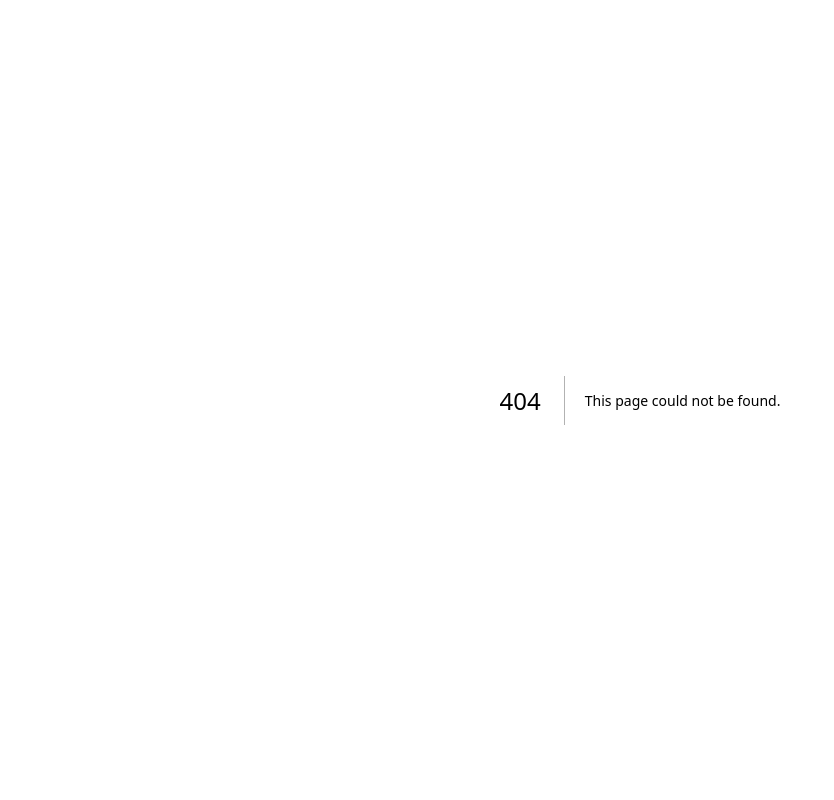
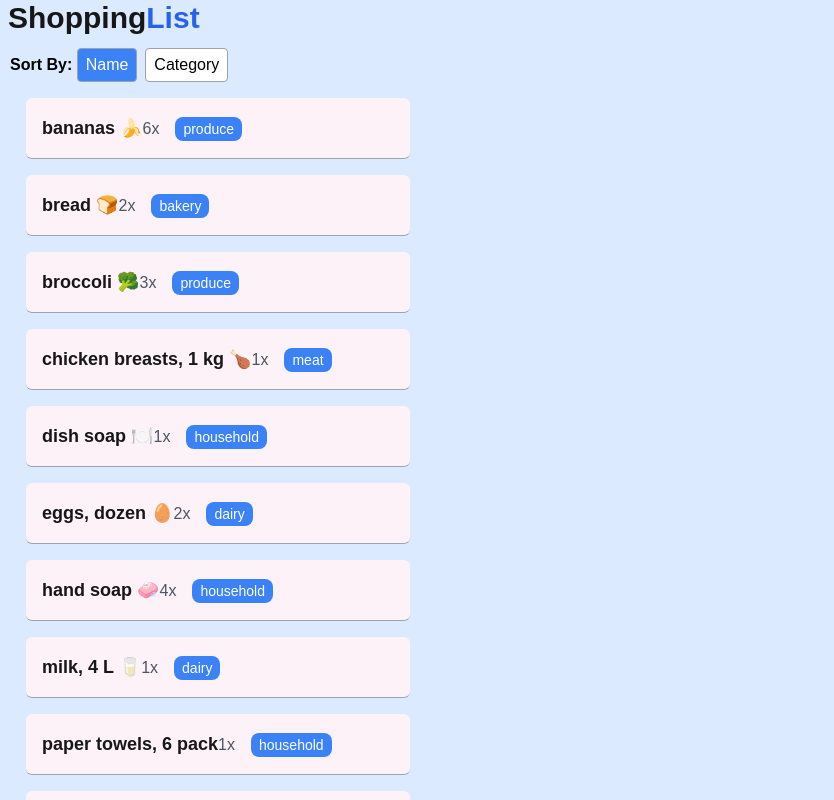
Before and after one commit to Derk-L/cprg306-assignments, a Next.js app: page /week-6 in a window 1280 px wide. Before the commit this address had no page. Shown: the top 800 px of the page, without its empty margins (0-834 px from the left). Built offline with nearby package versions, Linux system fonts and the light colour scheme.

Commit message:
week-6 assignment

```diff
--- a/app/page.js
+++ b/app/page.js
@@ -9,6 +9,7 @@ export default function Home() {
       <p><Link href="/week-3"> Go to Week 3</Link></p>
       <p><Link href="/week-4"> Go to Week 4</Link></p>
       <p><Link href="/week-5"> Go to Week 5</Link></p>
+      <p><Link href="/week-6"> Go to Week 6</Link></p>
     </div>
   );
 }
--- /dev/null
+++ b/app/week-6/item-list.js
@@ -0,0 +1,45 @@
+"use client";
+
+import Item from "./item.js";
+import { useState, useEffect } from "react";
+import itemsData from './item.json';
+
+export default function ItemList(){
+    const [sortBy, setSortBy] = useState("name");
+
+    const sortedItems = [...itemsData].sort((a, b) => {
+      if (sortBy === "name") {
+        return a.name.localeCompare(b.name);
+      }
+      return a.category.localeCompare(b.category);
+    });
+
+    return (
+      <div className="ml-2.5 mt-3">
+        <span className="text-black font-semibold">Sort By: </span>
+        <button
+          onClick={() => setSortBy("name")}
+          className={`px-2 py-1 mr-2 text-black border border-gray-400 rounded transition ${
+            sortBy === "name" ? "bg-blue-500 text-white" : "bg-white text-black"
+          }`}
+        >
+          Name
+        </button>
+
+        <button
+          onClick={() => setSortBy("category")}
+          className={`px-2 py-1 text-black border border-gray-400 rounded transition ${
+            sortBy === "category" ? "bg-blue-500 text-white" : "bg-white text-black"
+          }`}
+        >
+          Category
+        </button>
+
+        <ul>
+          {sortedItems.map(item => (
+            <Item key={item.id} {...item} />
+          ))}
+        </ul>
+      </div>
+    );
+};
--- /dev/null
+++ b/app/week-6/item.js
@@ -0,0 +1,12 @@
+export default function Item(props){
+    return (
+      <li className="items-center p-4 m-4 bg-pink-50 max-w-sm border-b border-gray-400
+      rounded-md">
+        <span className="font-semibold text-lg">{props.name}</span>
+        <span className="text-gray-600 mr-4">{props.quantity}x</span>
+        <span className="bg-blue-500 text-white px-2 py-1 rounded-lg text-sm">
+          {props.category}
+        </span>
+      </li>
+    );
+  };
--- /dev/null
+++ b/app/week-6/item.json
@@ -0,0 +1,74 @@
+[
+    {
+      "id": "1h2GJKH12gkHG31h1H",
+      "name": "milk, 4 L 🥛",
+      "quantity": 1,
+      "category": "dairy"
+    },
+    {
+      "id": "2KJH3k2j3H1k2J3K1H",
+      "name": "bread 🍞",
+      "quantity": 2,
+      "category": "bakery"
+    },
+    {
+      "id": "3h2KJH3k2j3H1k2J3",
+      "name": "eggs, dozen 🥚",
+      "quantity": 2,
+      "category": "dairy"
+    },
+    {
+      "id": "4k2J3K1H2GJKH12gk",
+      "name": "bananas 🍌",
+      "quantity": 6,
+      "category": "produce"
+    },
+    {
+      "id": "5H1h1H2KJH3k2j3H",
+      "name": "broccoli 🥦",
+      "quantity": 3,
+      "category": "produce"
+    },
+    {
+      "id": "6H1k2J3K1H2GJKH1",
+      "name": "chicken breasts, 1 kg 🍗",
+      "quantity": 1,
+      "category": "meat"
+    },
+    {
+      "id": "7gkHG31h1H2KJH3k",
+      "name": "pasta sauce 🍝",
+      "quantity": 3,
+      "category": "canned goods"
+    },
+    {
+      "id": "8j3H1k2J3K1H2GJK",
+      "name": "spaghetti, 454 g 🍝",
+      "quantity": 2,
+      "category": "dry goods"
+    },
+    {
+      "id": "9H12gkHG31h1H2KJ",
+      "name": "toilet paper, 12 pack 🧻",
+      "quantity": 1,
+      "category": "household"
+    },
+    {
+      "id": "10H3k2j3H1k2J3K1",
+      "name": "paper towels, 6 pack",
+      "quantity": 1,
+      "category": "household"
+    },
+    {
+      "id": "11k2J3K1H2GJKH12",
+      "name": "dish soap 🍽️",
+      "quantity": 1,
+      "category": "household"
+    },
+    {
+      "id": "12GJKH12gkHG31h1",
+      "name": "hand soap 🧼",
+      "quantity": 4,
+      "category": "household"
+    }
+  ]
--- /dev/null
+++ b/app/week-6/page.js
@@ -0,0 +1,11 @@
+import ItemList from './item-list.js';
+
+export default function Page() {
+    return (
+      <main className="bg-blue-100">
+        <h1 className="text-3xl font-extrabold ml-2">Shopping
+        <span className="text-blue-600">List</span></h1>
+        <ItemList></ItemList>
+      </main>
+    );
+};
```
